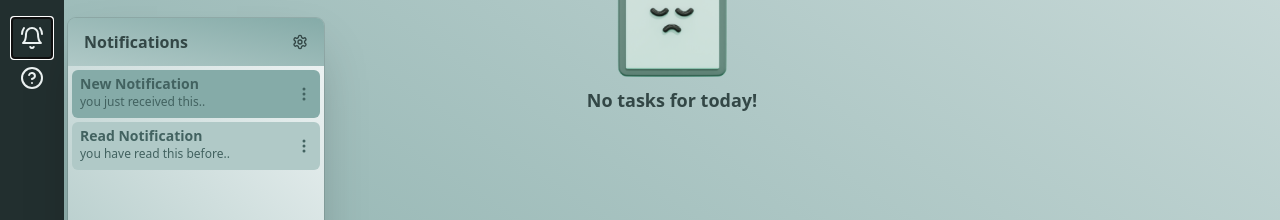
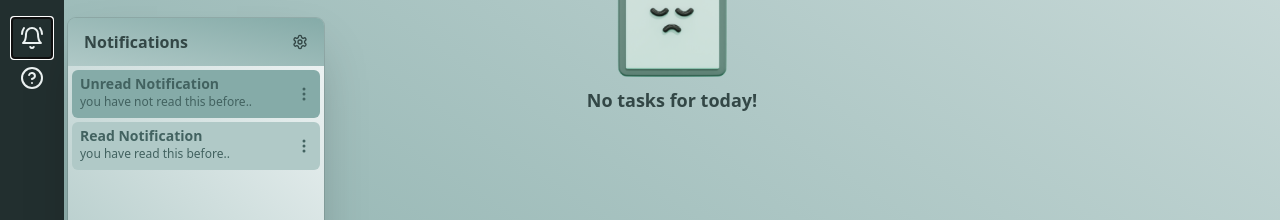
Before and after one commit to Alex6n/todo-list-app, a React (Create React App) app: page / in a window 1280 px wide. Both pictures are taken after a click on the button 32 px from the left and 342 px from the top of the page. Shown: the part 304-524 px from the top of the page. Built offline with nearby package versions, Linux system fonts and the light colour scheme.

Commit message:
notifications functionality

```diff
--- a/src/components/menu/Notifications.js
+++ b/src/components/menu/Notifications.js
@@ -3,8 +3,14 @@ import { Fragment } from "react";
 import { LuSettings, LuBellRing } from "react-icons/lu";
 import { BsThreeDotsVertical } from "react-icons/bs";
 import { PiBellRingingDuotone } from "react-icons/pi";
+import { IoMdArrowRoundBack } from "react-icons/io";
+import { useDispatch, useSelector } from "react-redux";
+import { updateSettings, updateShown } from "../../store/notificationsSlice";
 
 export default function Notifications() {
+  const notifications = useSelector(state => state.notifications);
+  const dispatch = useDispatch();
+
   return (
       <Popover className="relative">
           <Popover.Button className="p-2 text-2xl hover:text-azure-radiance-400 transition">
@@ -22,35 +28,55 @@ export default function Notifications() {
                   <div className="overflow-auto rounded-lg shadow-2xl ring-1 ring-black ring-opacity-10 w-64">
                       <div className="relative flex justify-between font-bold text-azure-radiance-900 bg-gradient-to-tr from-azure-radiance-300 to-azure-radiance-400 py-3 px-4">
                         <p>Notifications</p>
-                        <a href='#' className="mt-1 hover:text-azure-radiance-50 transition-colors duration-300"><LuSettings/></a>
+                        <a href='#' onClick={() => dispatch(updateShown('settings'))} className={`${notifications.shown == 'notifications' || 'hidden'} mt-1 hover:text-azure-radiance-50 transition-colors duration-300`}><LuSettings/></a>
+                        <a href='#' onClick={() => dispatch(updateShown('notifications'))} className={`${notifications.shown == 'settings' || 'hidden'} mt-1 hover:text-azure-radiance-50 transition-colors duration-300`}><IoMdArrowRoundBack/></a>
                       </div>
                       <div className="relative overflow-scroll bg-gradient-to-tr from-azure-radiance-300 to-azure-radiance-100 h-64">
 
-                        <div className="hidden grid h-64">
+
+                        <div className={`grid h-64 ${notifications.shown == 'settings' || 'hidden'}`}>
+                          <div className="ml-4 mt-10 opacity-80 font-bold text-azure-radiance-900">
+                          <label className="relative inline-flex items-center cursor-pointer">
+                            <input onChange={() => dispatch(updateSettings('browser'))} type="checkbox" className="sr-only peer" checked={notifications.settings.browser && true}/>
+                            <div className="w-11 h-6 bg-gray-200 rounded-full dark:bg-gray-700 peer peer-checked:after:translate-x-full peer-checked:after:border-white after:absolute after:top-[2px] after:left-[2px] after:bg-white after:border-gray-300 after:border after:rounded-full after:h-5 after:w-5 after:transition-all dark:border-gray-600 peer-checked:bg-azure-radiance-500"></div>
+                            <span className="ml-3 text-sm text-gray-900 font-bold">Browser Notifications</span>
+                          </label>
+                          <label className="relative inline-flex items-center cursor-pointer mt-2">
+                            <input onChange={() => dispatch(updateSettings('email'))} value={notifications.settings.email} type="checkbox" className="sr-only peer" checked={notifications.settings.email && true}/>
+                            <div className="w-11 h-6 bg-gray-200 rounded-full dark:bg-gray-700 peer peer-checked:after:translate-x-full peer-checked:after:border-white after:absolute after:top-[2px] after:left-[2px] after:bg-white after:border-gray-300 after:border after:rounded-full after:h-5 after:w-5 after:transition-all dark:border-gray-600 peer-checked:bg-azure-radiance-500"></div>
+                            <span className="ml-3 text-sm text-gray-900 font-bold">Email Notifications</span>
+                          </label>
+                          <label className="relative inline-flex items-center cursor-pointer mt-2">
+                            <input onChange={() => dispatch(updateSettings('telegram'))} value={notifications.settings.telegram} type="checkbox" className="sr-only peer" checked={notifications.settings.telegram && true}/>
+                            <div className="w-11 h-6 bg-gray-200 rounded-full dark:bg-gray-700 peer peer-checked:after:translate-x-full peer-checked:after:border-white after:absolute after:top-[2px] after:left-[2px] after:bg-white after:border-gray-300 after:border after:rounded-full after:h-5 after:w-5 after:transition-all dark:border-gray-600 peer-checked:bg-azure-radiance-500"></div>
+                            <span className="ml-3 text-sm text-gray-900 font-bold">Telegram Notifications</span>
+                          </label>
+                          </div>
+                        </div>
+
+                        <div className={notifications.shown == 'notifications' || 'hidden'}>
+
+                          <div className={`grid h-64 ${notifications.items.length < 1 || 'hidden'}`}>
                             <div className="flex flex-col justify-center items-center opacity-80 font-bold text-azure-radiance-900">
                                 <PiBellRingingDuotone className="text-7xl"/>
                                 <p className="text-md">Empty</p>
                             </div>
                           </div>
 
-                        <div className="flex flex-col justify-between h-12 hover:bg-azure-radiance-500 bg-azure-radiance-400 m-1 rounded-md">
+                          {notifications.items.length > 0 && notifications.items.map(notification => {
+                            return (
+                              <div className={`${notification.read || 'hover:bg-azure-radiance-500 bg-azure-radiance-400'} flex flex-col justify-between h-12 hover:bg-azure-radiance-400 bg-azure-radiance-300 m-1 rounded-md`}>
                                 <div className="flex justify-between px-2 py-1 text-azure-radiance-700">
                                   <div>
-                              <p className="font-bold text-sm">New Notification</p>
-                              <p className="text-xs">you just received this..</p>
+                                    <p className="font-bold text-sm">{notification.title}</p>
+                                    <p className="text-xs">{notification.description}</p>
                                   </div>
                                   <a href="#" className="mt-3 text-md"><BsThreeDotsVertical/></a>
                                 </div>
                               </div>
+                            )
+                          })}
 
-                        <div className="flex flex-col justify-between h-12 hover:bg-azure-radiance-400 bg-azure-radiance-300 m-1 rounded-md">
-                          <div className="flex justify-between px-2 py-1 text-azure-radiance-700">
-                            <div>
-                              <p className="font-bold text-sm">Read Notification</p>
-                              <p className="text-xs">you have read this before..</p>
-                            </div>
-                            <a href="#" className="mt-3 text-md"><BsThreeDotsVertical/></a>
-                          </div>
                         </div>
 
                       </div>
--- /dev/null
+++ b/src/store/notificationsSlice.js
@@ -0,0 +1,36 @@
+import { createSlice } from "@reduxjs/toolkit"
+
+export const notificationsSlice = createSlice({
+    name: 'notifications',
+    initialState: {
+        shown: 'notifications',
+        settings: {
+            browser: true,
+            email: true,
+            telegeram: true,
+        },
+        items: [
+            {
+                title: 'Unread Notification',
+                description: 'you have not read this before..',
+                read: false
+            },
+            {
+                title: 'Read Notification',
+                description: 'you have read this before..',
+                read: true
+            },
+        ]
+    },
+    reducers: {
+        updateShown: (state, action) => { state.shown = action.payload },
+        updateSettings: (state, action) => { state.settings[action.payload] = !state.settings[action.payload] },
+        addNotifications: (state, action) => { state.items.push(action.payload) },
+        markNotifications: (state, action) => { state.items[action.payload] = { ...state.items[action.payload], read: !state.items[action.payload].read } },
+        removeNotifications: (state, action) => { state.items.splice(action.payload, 1) }
+    }
+})
+
+export const { updateShown, updateSettings, addNotifications, markNotifications, removeNotifications } = notificationsSlice.actions;
+
+export default notificationsSlice.reducer;
--- a/src/store/store.js
+++ b/src/store/store.js
@@ -3,6 +3,8 @@ import { tasksSlice } from "./tasksSlice";
 import { createNewTaskSlice } from "./createSlice";
 import { filtersSlice } from "./filtersSlice";
 import { editSlice } from "./editSlice";
+import { notificationsSlice } from "./notificationsSlice";
+
 
 
 let store = configureStore({
@@ -11,6 +13,7 @@ let store = configureStore({
         create: createNewTaskSlice.reducer,
         filters: filtersSlice.reducer,
         edit: editSlice.reducer,
+        notifications: notificationsSlice.reducer,
     }
 });
 
```
Lines whose indentation alone changed are shown as unchanged.
